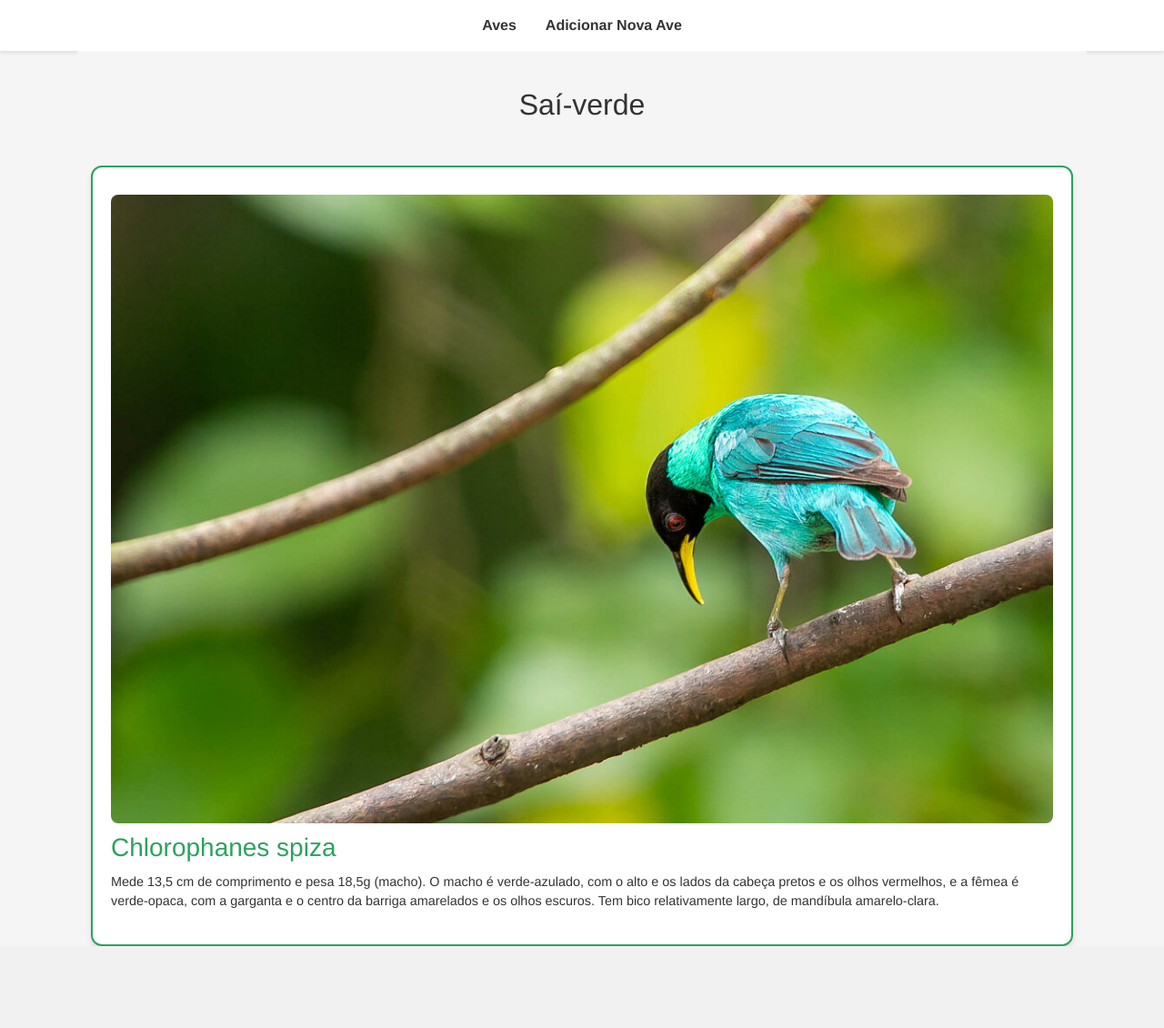
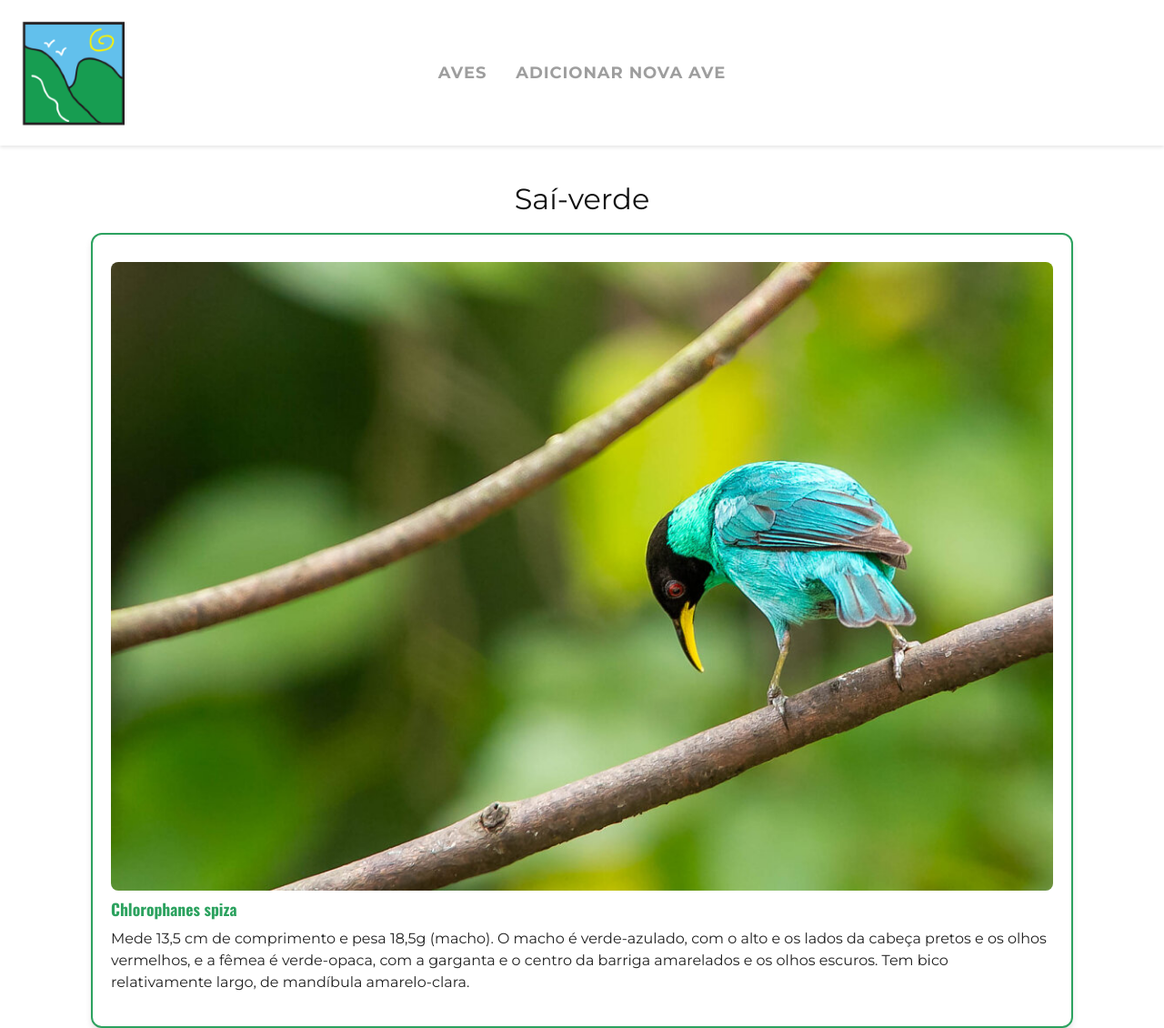
Before and after one commit to gmilare/Aves_FazToca, a Flask app: page /1 in a window 1280 px wide. Shown: the whole page at 91% size. Before the commit the page ends 1040 px from the top, so only its background shows below. Run offline with Flask 3, Linux system fonts and the light colour scheme; data comes from the database, SQL or seed files in the repository; some libraries are stand-ins or nearby versions.

Commit message:
Ajustes de layout

```diff
--- a/templates/base.html
+++ b/templates/base.html
@@ -5,6 +5,8 @@
     <meta name="viewport" content="width=device-width, initial-scale=1, shrink-to-fit=no">
     <link rel="stylesheet" href="https://stackpath.bootstrapcdn.com/bootstrap/4.1.3/css/bootstrap.min.css" crossorigin="anonymous">
     <link rel="stylesheet" href="https://cdnjs.cloudflare.com/ajax/libs/font-awesome/5.15.4/css/all.min.css">
+    <link href="https://fonts.googleapis.com/css?family=Montserrat:400,700&display=swap" rel="stylesheet">
+    <link href="https://fonts.googleapis.com/css?family=Oswald:400,700&display=swap" rel="stylesheet">
     <title>{% block title %}{% endblock %}</title>
     <style>
         :root {
@@ -14,33 +16,72 @@
             --toca-dark: #333;
         }
         body {
-            font-family: 'Helvetica Neue', Arial, sans-serif;
+            font-family: 'Montserrat', Arial, sans-serif;
             margin: 0;
-            background-color: #f5f5f5;
+            background-color: #fff;
+            color: #222;
+            font-size: 16px;
         }
         nav {
-            background:#FFFFFF;
-            padding: 1rem;
+            background: #FFFFFF;
+            padding: 0;
             box-shadow: 0 2px 4px rgba(0,0,0,0.1);
+            position: relative;
+        }
+        .nav-bar {
+            display: flex;
+            align-items: center;
+            min-height: 160px;
+        }
+        .nav-logo, .nav-logo-placeholder {
+            height: 128px;
+            width: 128px;
+            margin: 16px 24px 16px 16px;
+            flex-shrink: 0;
+        }
+        .nav-logo-placeholder {
+            visibility: hidden;
+        }
+        .nav-center {
+            flex: 1;
+            display: flex;
+            justify-content: center;
+            align-items: center;
         }
         nav ul {
             list-style: none;
             padding: 0;
             margin: 0;
             display: flex;
-            justify-content: center;
             gap: 2rem;
         }
         nav a {
-            color:#333;
+            font-family: 'Montserrat', Arial, sans-serif;
+            font-weight: 700;
+            font-size: 18px;
+            color: #9e9e9e;
             text-decoration: none;
-            font-weight: bold;
+            text-transform: uppercase;
+            letter-spacing: 0.05em;
+            transition: color 0.2s;
+        }
+        nav a:hover {
+            color: #222;
         }
         .header {
             text-align: center;
-            padding: 40px 20px;
-            background: #f5f5f5;
-            color: #333;
+            padding: 40px 20px 10px 20px;
+            background: #fff;
+            color: #111;
+        }
+        .header h1 {
+            font-family: 'Oswald', 'Montserrat', Arial, sans-serif;
+            font-size: 4vw;
+            font-weight: 700;
+            margin-bottom: 16px;
+            color: #111;
+            letter-spacing: normal;
+            text-align: center;
         }
         .bird-grid {
             display: grid;
@@ -64,13 +105,17 @@
             transform: translateY(-5px);
         }
         .bird-card h3 {
+            font-family: 'Oswald', 'Montserrat', Arial, sans-serif;
             color: var(--toca-green);
             margin: 10px 0;
+            font-size: 1.1rem;
+            font-weight: 700;
         }
-        .bird-description {
-            color: var(--toca-dark);
-            font-size: 0.9em;
-            margin-top: 10px;
+        .bird-description, .bird-dimorfismo, .bird-conservacao, .bird-ocorrencia {
+            font-family: 'Montserrat', Arial, sans-serif;
+            color: #222;
+            font-size: 16px;
+            font-weight: 400;
         }
         .bird-image {
             width: 100%;
@@ -126,6 +171,9 @@
 </head>
 <body>
     <nav>
+        <div class="nav-bar">
+            <img src="static/logo.png" alt="Logo" class="nav-logo">
+            <div class="nav-center">
                 <ul>
                     <li><a href="{{ url_for('index') }}">Aves</a></li>
                     <li><a href="{{ url_for('create') }}">Adicionar Nova Ave</a></li>
@@ -133,6 +181,9 @@
                     <li><a href="{{ url_for('logout') }}">Sair</a></li>
                     {% endif %}
                 </ul>
+            </div>
+            <div class="nav-logo-placeholder"></div>
+        </div>
     </nav>
 
     <div class="container">
```
Also changed, not shown: static/logo.png (added), 1 other file. Lines whose indentation alone changed are shown as unchanged.
